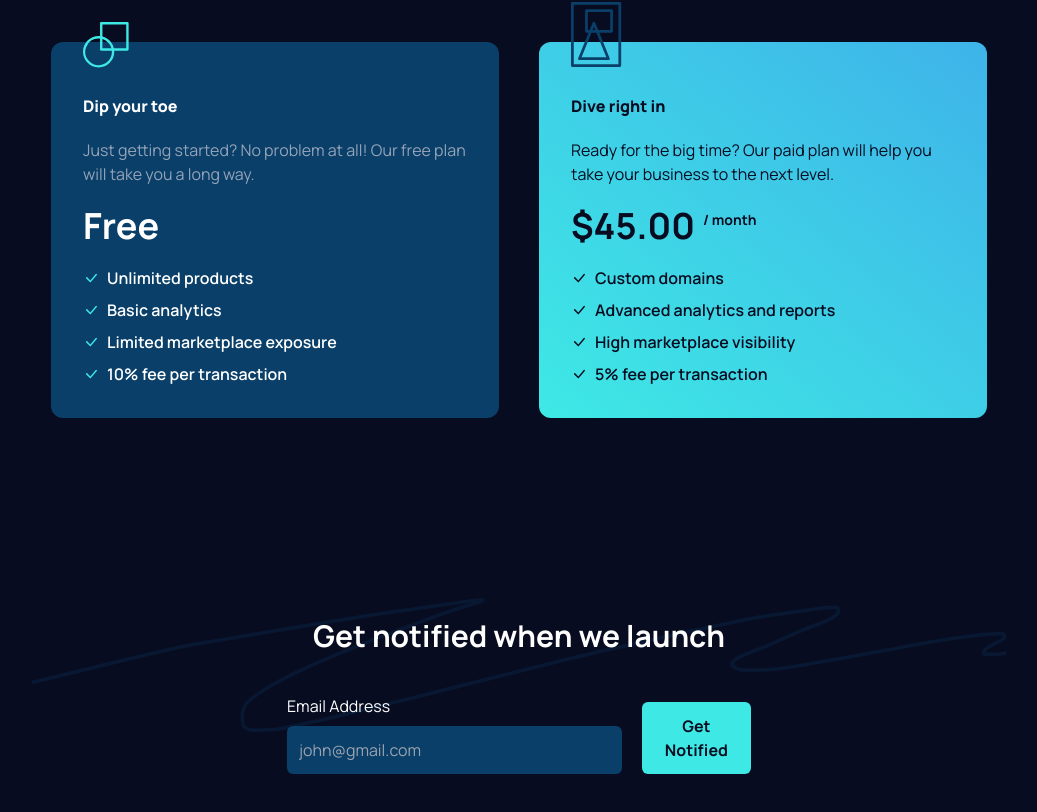
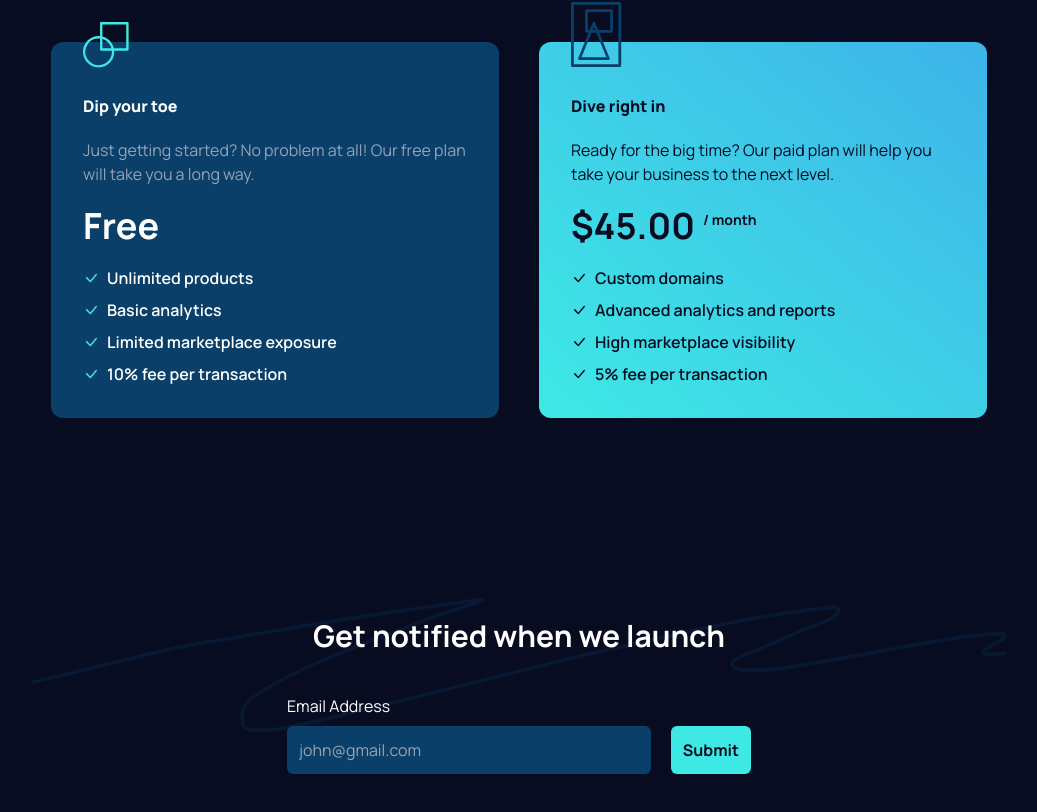
Before and after one commit to deaThGuNNNN/Wirey, a React (Create React App) app: page / in a window 1280 px wide. Shown: the part 1492-2304 px from the top of the page, without its empty margins (121-1158 px from the left). Built offline with nearby package versions, Linux system fonts and the light colour scheme.

Commit message:
Update index.jsx

```diff
--- a/src/sections/notify/index.jsx
+++ b/src/sections/notify/index.jsx
@@ -56,7 +56,7 @@ export const Notify = () => {
               />
             </div>
             <button className="p-3 font-bold transition-all duration-500 rounded-md bg-cyan-100 text-midnight hover:bg-cyan-400">
-              Get Notified
+              Submit
             </button>
           </div>
         </form>
```
